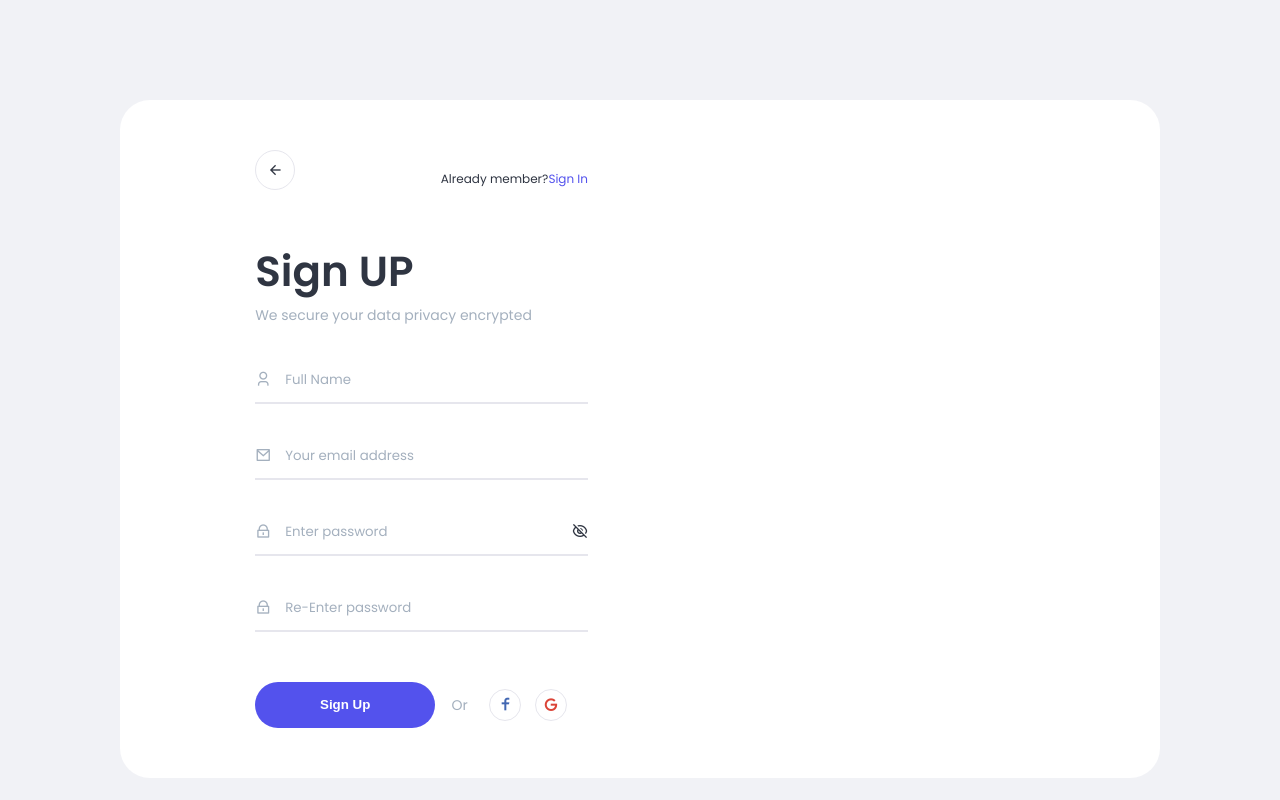
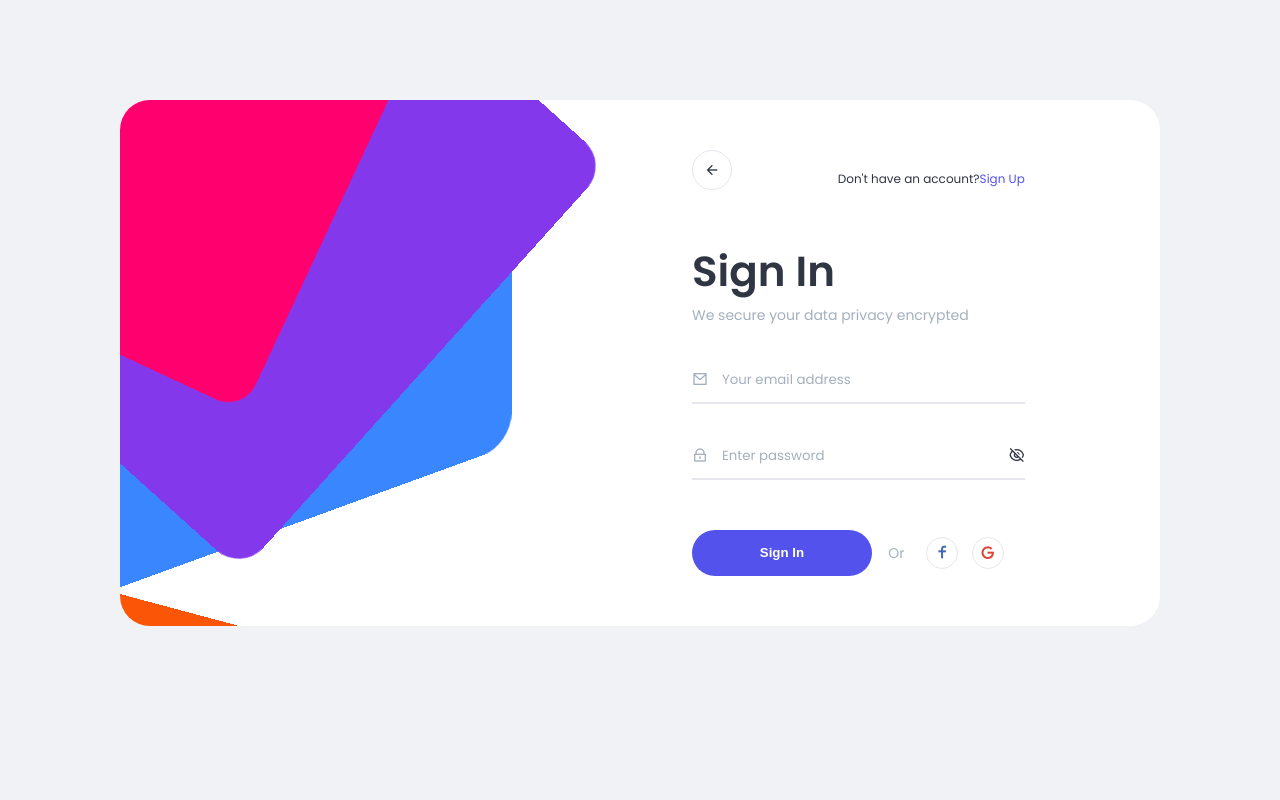
Before and after one commit to wisnawa/login-and-registration1, a plain HTML site: page index.html in a window 1280 px wide. Both pictures are taken after a click on the link "Sign In". Drawn offline with nearby package versions, Linux system fonts and the light colour scheme.

Commit message:
created new file script.js and modified index and style file

```diff
--- a/index.html
+++ b/index.html
@@ -30,7 +30,9 @@
                 <li>
                   <a href="#0"><i class="ri-arrow-left-line"></i></a>
                 </li>
-                <li>Already member?<a href="#0">Sign In</a></li>
+                <li>
+                  Already member?<a href="#0" class="t-signin">Sign In</a>
+                </li>
               </ul>
             </nav>
             <div class="heading">
@@ -75,7 +77,11 @@
                 <li>
                   <a href="#0"><i class="ri-arrow-left-line"></i></a>
                 </li>
-                <li>Don't have an account?<a href="#0">Sign Up</a></li>
+                <li>
+                  Don't have an account?<a href="#0" class="t-signup"
+                    >Sign Up</a
+                  >
+                </li>
               </ul>
             </nav>
             <div class="heading">
@@ -109,5 +115,6 @@
         </div>
       </div>
     </div>
+    <script src="script.js"></script>
   </body>
 </html>
--- /dev/null
+++ b/script.js
@@ -0,0 +1,9 @@
+const signup = document.querySelector(".t-signup"),
+  signin = document.querySelector(".t-signin"),
+  addClass = document.querySelector(".site");
+signup.addEventListener("click", function () {
+  addClass.className = "site signup-show";
+});
+signin.addEventListener("click", function () {
+  addClass.className = "site signin-show";
+});
--- a/style.css
+++ b/style.css
@@ -69,7 +69,9 @@ input::placeholder {
   padding: 50px 30px;
   border-radius: 30px;
   display: flex;
+  flex-direction: column;
   box-shadow: rgb(149, 157, 165 /20%) 0 8px 24px;
+  overflow: hidden;
 }
 nav ul {
   display: flex;
@@ -219,15 +221,114 @@ form .actions button:hover {
   color: var(--white-color);
   border: 0;
 }
-.signin {
+.theform .play {
+  position: relative;
+  min-height: 300px;
+  transform: translateX(18%) rotateX(-180deg) scale(0.65) rotate(70deg);
+  z-index: 1;
+}
+.theform .play .wrapper {
+  position: relative;
+  width: 100%;
+  height: 100%;
+}
+.theform .play .card {
+  position: absolute;
+  width: 350px;
+  height: 500px;
+  border-radius: 30px;
+}
+.play .card.one {
+  background-color: #3a86ff;
+  transform: rotate(290deg) translate3d(20%, 35%, 0) skewY(-20deg);
+}
+.play .card.two {
+  background-color: #8338ec;
+  transform: rotate(318deg) translate3d(60%, 8%, 0) scale(1.1);
+}
+.play .card.three {
+  background-color: #ff006e;
+  transform: rotate(335deg) translate3d(100%, -20%, 0);
+}
+.play .card.four {
+  background-color: #fb5607;
+  transform: rotate(-15deg) translate3d(45%, 105%, 0) scale(0.8);
+}
+.play .card.five {
+  background-color: #ffbe0b;
+  transform: rotate(283deg) translate3d(-150%, 50%, 0);
+}
+/* animation */
+.signin,
+.signin-show .signup {
   visibility: hidden;
   opacity: 0;
   height: 0;
+}
+.signin-show .signin,
+.signup-show .signup {
+  visibility: visible;
+  opacity: 1;
+  height: auto;
+  transition: visibility 0.7s 0.3s, opacity 0.7s 0.3s;
+}
+.signin-show .signin {
+  animation: singinswipe 1s 0.3s cubic-bezier(0.39, 0.575, 0.565, 1) both;
+}
+@keyframes singinswipe {
+  from {
+    transform: translate3d(-20%, 0, 0);
+  }
+  to {
+    transform: translate3d(0, 0, 0);
+  }
+}
+.signup-show .signup {
+  animation: signupswipe 1s 0.3s cubic-bezier(0.39, 0.575, 0.565, 1) both;
+}
+@keyframes signupswipe {
+  from {
+    transform: translate3d(20%, 0, 0);
+  }
+  to {
+    transform: translate3d(0, 0, 0);
+  }
+}
+
+/* animation for mobile */
+.signin-show .play {
+  animation: signiplaymobile 1s both;
+}
+@keyframes signiplaymobile {
+  0% {
+    transform: translateX(18%) rotateX(-180) scale(0.65) rotate(70deg);
+  }
+  50% {
+    transform: translateX(0) rotateX(0) scale(5) rotate(138deg);
+  }
+  100% {
+    transform: translateX(0%) rotateX(-180deg) scale(0.65) rotate(70deg);
+  }
+}
+.signup-show .play {
+  animation: signupplaymobile 1s both;
+}
+@keyframes signupplaymobile {
+  0% {
+    transform: translateX(-50%) skewY(20deg);
+  }
+  50% {
+    transform: translateX(0) rotateX(0) scale(5) rotate(138deg) skewY(40deg);
+  }
+  100% {
+    transform: translateX(18%) rotateX(-180deg) scale(0.65) rotate(70deg);
+  }
 }
 
 @media screen and (min-width: 768px) {
   .theform {
     padding: 50px 0;
+    flex-direction: row;
   }
   .theform > div {
     flex: 1 0 50%;
@@ -238,8 +339,44 @@ form .actions button:hover {
   .signin {
     padding: 0 13% 0 5%;
   }
+  .signin {
+    height: auto;
+  }
   .theform .play {
     position: absolute;
+    top: 0;
+    bottom: 0;
+    width: 50%;
+    z-index: 1;
+    transform: translateX(100%);
+  }
+  .signin-show .play {
+    animation: signinplay 1s both;
+  }
+  @keyframes signinplay {
+    0% {
+      transform: translateX(100%) skewY(20deg);
+    }
+    50% {
+      transform: translateX(25%) scale(10) skewY(40deg) rotateY(180deg);
+    }
+    100% {
+      transform: translateX(0%) rotateY(180deg);
+    }
+  }
+  .signup-show .play {
+    animation: signupplay 1s both;
+  }
+  @keyframes signupplay {
+    0% {
+      transform: translateX(-50%) skewY(80deg);
+    }
+    50% {
+      transform: translateX(0) scale(10) skewY(80deg);
+    }
+    100% {
+      transform: translateX(100%);
+    }
   }
 }
 @media screen and (min-width: 992px) {
```
